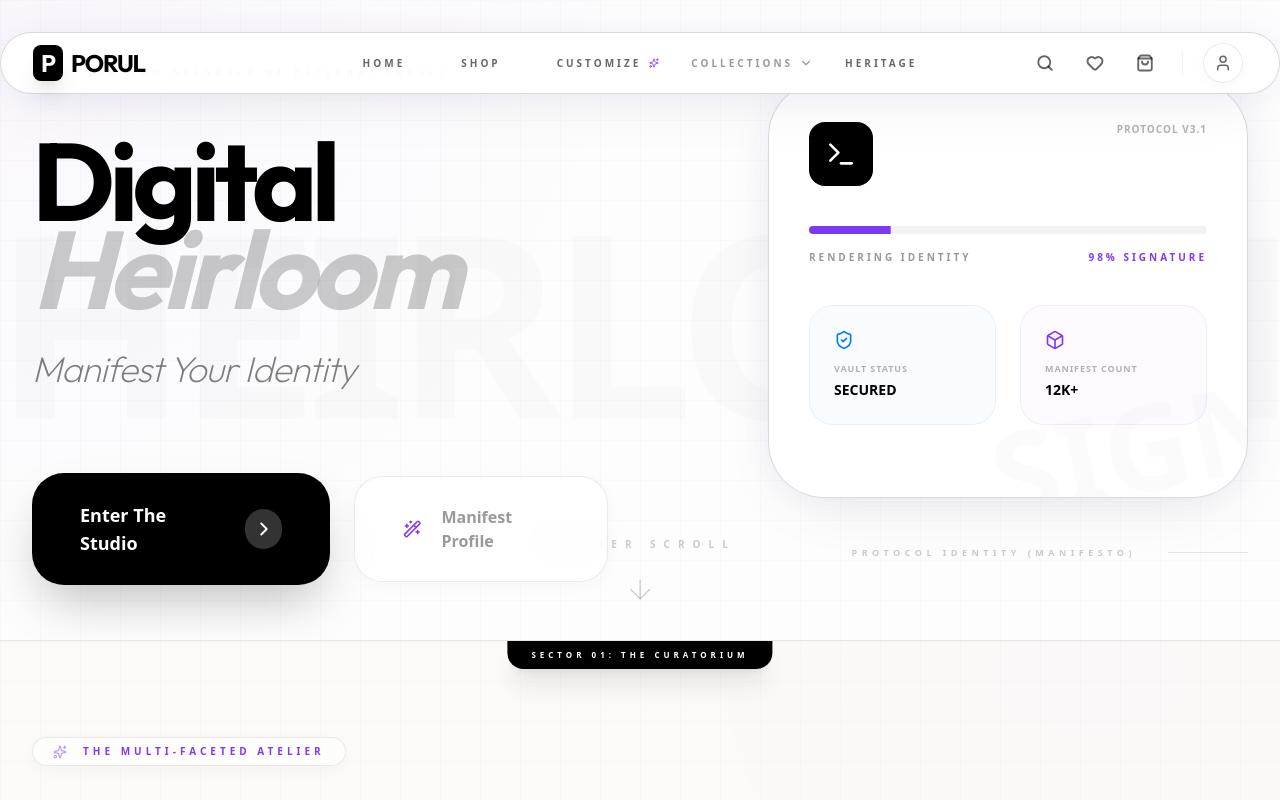
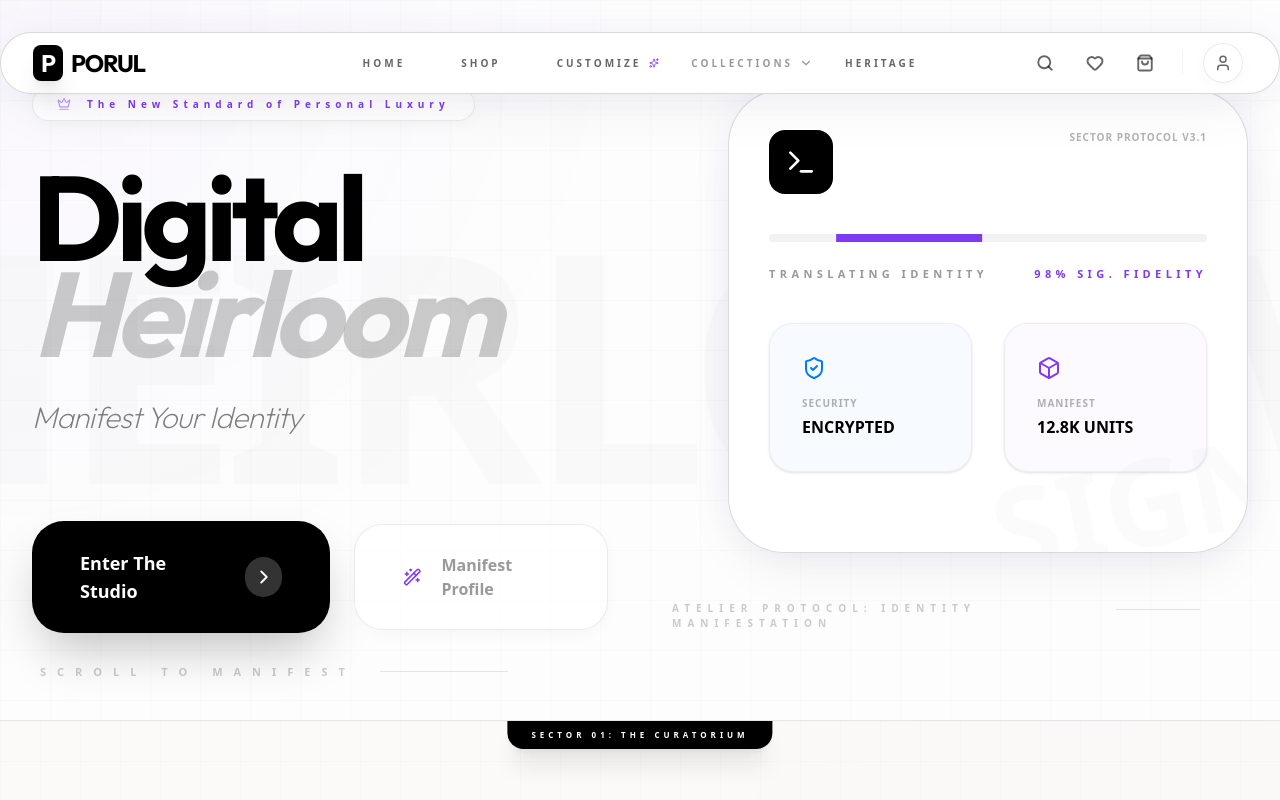
Before and after one commit to PavanKumar-HQ/Porul, a Next.js app: page / in a window 1280 px wide. Shown: the top 800 px of the page. Built offline with nearby package versions, Linux system fonts and the light colour scheme.

Commit message:
feat: implement global multi-layered parallax scrolling for immersive 3D depth

```diff
--- a/src/components/sections/Hero.tsx
+++ b/src/components/sections/Hero.tsx
@@ -3,7 +3,7 @@
 import { motion, useScroll, useTransform, AnimatePresence } from "framer-motion";
 import { ArrowDown, Sparkles, ChevronRight, Wand2, ShieldCheck, Crown, Terminal, Box } from "lucide-react";
 import Link from "next/link";
-import { useState, useEffect } from "react";
+import { useState, useEffect, useRef } from "react";
 import Image from "next/image";
 
 const messages = [
@@ -34,6 +34,12 @@ const TypewriterText = ({ text }: { text: string }) => {
 };
 
 export default function Hero() {
+  const containerRef = useRef(null);
+  const { scrollYProgress } = useScroll({
+    target: containerRef,
+    offset: ["start start", "end start"]
+  });
+
   const [mousePosition, setMousePosition] = useState({ x: 0, y: 0 });
   const [currentMessage, setCurrentMessage] = useState(0);
 
@@ -53,15 +59,28 @@ export default function Hero() {
     };
   }, []);
 
-  const { scrollY } = useScroll();
-  const y1 = useTransform(scrollY, [0, 500], [0, 60]);
-  const opacity = useTransform(scrollY, [0, 300], [1, 0]);
+  // Diverse Parallax Transforms
+  const yText = useTransform(scrollYProgress, [0, 1], [0, 150]);
+  const yArtifactL = useTransform(scrollYProgress, [0, 1], [0, -250]);
+  const yArtifactR = useTransform(scrollYProgress, [0, 1], [0, -100]);
+  const yBgLabel = useTransform(scrollYProgress, [0, 1], [0, 300]);
+  const yGrid = useTransform(scrollYProgress, [0, 1], [0, 50]);
+  const opacityFade = useTransform(scrollYProgress, [0, 0.8], [1, 0]);
 
   return (
-    <section className="relative h-[80vh] flex items-center justify-center overflow-hidden bg-[#FDFDFD]">
-      {/* Improvised Space Optimization: Architectural Blueprint Backdrop */}
-      <div className="absolute inset-0 bg-[linear-gradient(to_right,#80808008_1px,transparent_1px),linear-gradient(to_bottom,#80808008_1px,transparent_1px)] bg-[size:40px_40px] pointer-events-none" />
-      <div className="absolute top-1/2 left-1/2 -translate-x-1/2 -translate-y-1/2 text-[20vw] font-black text-black/[0.015] uppercase tracking-tighter select-none pointer-events-none">HEIRLOOM</div>
+    <section ref={containerRef} className="relative h-[90vh] flex items-center justify-center overflow-hidden bg-[#FDFDFD]">
+      {/* Parallax Background Layers */}
+      <motion.div
+         style={{ y: yGrid }}
+         className="absolute inset-0 bg-[linear-gradient(to_right,#80808008_1px,transparent_1px),linear-gradient(to_bottom,#80808008_1px,transparent_1px)] bg-[size:50px_50px] pointer-events-none"
+      />
+
+      <motion.div
+         style={{ y: yBgLabel, opacity: opacityFade }}
+         className="absolute top-1/2 left-1/2 -translate-x-1/2 -translate-y-1/2 text-[25vw] font-black text-black/[0.015] uppercase tracking-tighter select-none pointer-events-none"
+      >
+         HEIRLOOM
+      </motion.div>
 
       <motion.div
         className="pointer-events-none fixed inset-0 z-0 opacity-25"
@@ -71,7 +90,7 @@ export default function Hero() {
       />
 
       <div className="relative z-20 w-full max-w-[1400px] px-8 flex flex-col lg:flex-row items-center justify-between gap-16 text-center lg:text-left">
-        <div className="flex-1 space-y-8">
+        <motion.div style={{ y: yText, opacity: opacityFade }} className="flex-1 space-y-8">
            <motion.div
               initial={{ opacity: 0, x: -15 }}
               animate={{ opacity: 1, x: 0 }}
@@ -81,8 +100,8 @@ export default function Hero() {
               The New Standard of Personal Luxury
            </motion.div>
 
-           <motion.div style={{ y: y1, opacity }} className="space-y-8">
-             <h1 className="text-[64px] md:text-[96px] lg:text-[110px] font-bold font-outfit leading-[0.8] tracking-tighter text-black select-none">
+           <div className="space-y-8">
+             <h1 className="text-[64px] md:text-[96px] lg:text-[120px] font-bold font-outfit leading-[0.8] tracking-tighter text-black select-none">
                Digital <br />
                <span className="text-black/20 italic">
                  <TypewriterText text="Heirloom" />
@@ -97,13 +116,13 @@ export default function Hero() {
                     animate={{ y: 0, opacity: 1, filter: "blur(0px)" }}
                     exit={{ y: -10, opacity: 0, filter: "blur(2px)" }}
                     transition={{ duration: 0.8, ease: [0.16, 1, 0.3, 1] }}
-                    className="text-2xl md:text-4xl font-extralight text-black/50 italic tracking-tight font-outfit"
+                    className="text-2xl md:text-3xl font-extralight text-black/50 italic tracking-tight font-outfit"
                   >
                     {messages[currentMessage]}
                   </motion.p>
                 </AnimatePresence>
              </div>
-           </motion.div>
+           </div>
 
            <motion.div
              initial={{ opacity: 0, y: 15 }}
@@ -122,71 +141,74 @@ export default function Hero() {
                 Manifest Profile
              </Link>
           </motion.div>
-        </div>
+        </motion.div>
 
-        {/* Improved Horizontal Layout: Technical Data Display */}
-        <div className="flex-1 hidden lg:flex flex-col gap-12 items-end">
+        {/* Parallax Technical Data Display */}
+        <motion.div style={{ y: yArtifactR }} className="flex-1 hidden lg:flex flex-col gap-12 items-end">
            <motion.div
               initial={{ opacity: 0, x: 20 }}
               animate={{ opacity: 1, x: 0 }}
               transition={{ delay: 0.5 }}
-              className="glass-lvl-3 p-10 rounded-[56px] border border-black/10 w-[480px] space-y-8 relative overflow-hidden"
+              className="glass-lvl-3 p-10 rounded-[56px] border border-black/10 w-[520px] space-y-10 relative overflow-hidden shadow-2xl"
            >
               <div className="flex justify-between items-start mb-10">
                  <div className="w-16 h-16 rounded-2xl bg-black flex items-center justify-center text-white">
                     <Terminal size={32} />
                  </div>
-                 <span className="text-[10px] font-black uppercase tracking-widest text-black/30">Protocol v3.1</span>
+                 <span className="text-[10px] font-black uppercase tracking-widest text-black/30">Sector Protocol v3.1</span>
               </div>
-              <div className="space-y-4">
+
+              <div className="space-y-6">
                  <div className="h-2 w-full bg-black/5 rounded-full overflow-hidden">
                     <motion.div
                        animate={{ x: ["-100%", "100%"] }}
-                       transition={{ duration: 3, repeat: Infinity, ease: "linear" }}
+                       transition={{ duration: 4, repeat: Infinity, ease: "linear" }}
                        className="h-full w-1/3 bg-accent-violet"
                     />
                  </div>
-                 <div className="flex justify-between text-[10px] font-black uppercase tracking-[0.3em] text-black/40">
-                    <span>Rendering Identity</span>
-                    <span className="text-accent-violet">98% Signature</span>
+                 <div className="flex justify-between text-[11px] font-black uppercase tracking-[0.4em] text-black">
+                    <span className="opacity-40">Translating Identity</span>
+                    <span className="text-accent-violet">98% Sig. Fidelity</span>
                  </div>
               </div>
-              <div className="grid grid-cols-2 gap-6 mt-10">
-                 <div className="p-6 rounded-3xl bg-[#F0F7FF]/40 border border-black/5">
-                    <ShieldCheck size={20} className="text-accent-blue mb-3" />
-                    <p className="text-[9px] font-black uppercase tracking-widest text-black/30">Vault Status</p>
-                    <p className="text-sm font-bold text-black mt-1">SECURED</p>
-                 </div>
-                 <div className="p-6 rounded-3xl bg-[#FAF5FF]/40 border border-black/5">
-                    <Box size={20} className="text-accent-violet mb-3" />
-                    <p className="text-[9px] font-black uppercase tracking-widest text-black/30">Manifest Count</p>
-                    <p className="text-sm font-bold text-black mt-1">12K+</p>
-                 </div>
+
+              <div className="grid grid-cols-2 gap-8 mt-10">
+                 <motion.div
+                    whileHover={{ scale: 1.05 }}
+                    className="p-8 rounded-3xl bg-[#F0F7FF]/50 border border-black/5 shadow-sm"
+                 >
+                    <ShieldCheck size={24} className="text-accent-blue mb-4" />
+                    <p className="text-[10px] font-black uppercase tracking-widest text-black/30 mb-1">Security</p>
+                    <p className="text-base font-bold text-black">ENCRYPTED</p>
+                 </motion.div>
+                 <motion.div
+                    whileHover={{ scale: 1.05 }}
+                    className="p-8 rounded-3xl bg-[#FAF5FF]/50 border border-black/5 shadow-sm"
+                 >
+                    <Box size={24} className="text-accent-violet mb-4" />
+                    <p className="text-[10px] font-black uppercase tracking-widest text-black/30 mb-1">Manifest</p>
+                    <p className="text-base font-bold text-black">12.8K UNITS</p>
+                 </motion.div>
               </div>
+
               <div className="absolute -bottom-10 -right-10 text-[120px] font-black text-black/[0.015] -rotate-12 select-none pointer-events-none">SIGN</div>
            </motion.div>
 
-           <div className="flex gap-8 group/socials">
-              <span className="text-[9px] font-black uppercase tracking-[0.5em] text-black/20 group-hover/socials:text-black/40 transition-colors">Protocol Identity (Manifesto)</span>
-              <div className="w-20 h-px bg-black/10 mt-1.5" />
+           <div className="flex gap-8 group/socials pr-12">
+              <span className="text-[10px] font-black uppercase tracking-[0.6em] text-black/20 group-hover/socials:text-black/40 transition-colors cursor-default">Atelier Protocol: Identity manifestation</span>
+              <div className="w-24 h-px bg-black/10 mt-2" />
            </div>
-        </div>
+        </motion.div>
       </div>
 
-      {/* Floating Status Indicator */}
       <motion.div
         initial={{ opacity: 0 }}
         animate={{ opacity: 1 }}
         transition={{ delay: 2.5 }}
-        className="absolute bottom-10 left-1/2 -translate-x-1/2 flex flex-col items-center gap-4 text-black/20"
+        className="absolute bottom-10 left-10 flex items-center gap-6 text-black/20"
       >
-        <span className="text-[10px] font-black uppercase tracking-[0.8em]">Atelier Scroll</span>
-        <motion.div
-           animate={{ y: [0, 8, 0] }}
-           transition={{ duration: 3, repeat: Infinity, ease: "easeInOut" }}
-        >
-           <ArrowDown size={32} strokeWidth={1} />
-        </motion.div>
+        <span className="text-[11px] font-black uppercase tracking-[1em]">Scroll to Manifest</span>
+        <div className="w-32 h-px bg-black/10" />
       </motion.div>
     </section>
   );
--- a/src/components/sections/ProductShowcase.tsx
+++ b/src/components/sections/ProductShowcase.tsx
@@ -9,9 +9,17 @@ import { useCart } from "@/context/CartContext";
 import { useRef } from "react";
 
 export default function ProductShowcase() {
+  const containerRef = useRef(null);
   const scrollRef = useRef<HTMLDivElement>(null);
   const { isInWishlist, addToWishlist, removeFromWishlist } = useWishlist();
   const { addToCart } = useCart();
+
+  const { scrollYProgress } = useScroll({
+    target: containerRef,
+    offset: ["start end", "end start"]
+  });
+
+  const yLabel = useTransform(scrollYProgress, [0, 1], [-100, 100]);
 
   const scrollLeft = () => {
     if (scrollRef.current) {
@@ -26,14 +34,21 @@ export default function ProductShowcase() {
   };
 
   return (
-    <section className="py-24 overflow-hidden bg-[#F0F7FF]/50 text-black relative group/showcase-section border-t border-black/[0.08]">
+    <section ref={containerRef} className="py-24 overflow-hidden bg-[#F0F7FF]/50 text-black relative group/showcase-section border-t border-black/[0.08]">
       {/* Structural Differentiation: Section Identity Badge */}
       <div className="absolute top-0 right-[15%] py-2.5 px-8 rounded-b-[24px] bg-black text-white text-[9px] font-black uppercase tracking-[0.6em] z-20 shadow-2xl">
          Sector 02: Exhibition Hall
       </div>
 
       <div className="absolute inset-0 bg-[linear-gradient(to_right,#0070f308_1px,transparent_1px),linear-gradient(to_bottom,#0070f308_1px,transparent_1px)] bg-[size:32px_32px]" />
-      <div className="absolute top-20 left-1/2 -translate-x-1/2 text-[12vw] font-black text-black/[0.015] uppercase tracking-tighter select-none pointer-events-none group-hover/showcase-section:text-accent-blue/[0.03] transition-colors duration-1000">COLLECT</div>
+
+      {/* Parallax Label */}
+      <motion.div
+         style={{ y: yLabel }}
+         className="absolute top-20 left-1/2 -translate-x-1/2 text-[15vw] font-black text-black/[0.015] uppercase tracking-tighter select-none pointer-events-none group-hover/showcase-section:text-accent-blue/[0.03] transition-colors duration-1000"
+      >
+         COLLECT
+      </motion.div>
 
       <div className="px-8 max-w-[1400px] mx-auto flex flex-col md:flex-row justify-between items-end mb-16 gap-12 relative z-10">
         <div className="max-w-2xl">
--- a/src/components/sections/WhyPorul.tsx
+++ b/src/components/sections/WhyPorul.tsx
@@ -1,7 +1,8 @@
 "use client";
 
-import { motion } from "framer-motion";
+import { motion, useScroll, useTransform } from "framer-motion";
 import { ShieldCheck, Zap, Heart, Globe, Sparkles } from "lucide-react";
+import { useRef } from "react";
 
 const axioms = [
   {
@@ -43,11 +44,30 @@ const axioms = [
 ];
 
 export default function WhyPorul() {
+  const containerRef = useRef(null);
+  const { scrollYProgress } = useScroll({
+    target: containerRef,
+    offset: ["start end", "end start"]
+  });
+
+  const yLabel = useTransform(scrollYProgress, [0, 1], [-150, 150]);
+
   return (
-    <section className="py-20 px-8 bg-[#FAF5FF]/30 relative overflow-hidden group/why-section border-y border-black/5">
-      {/* Space Optimization: Differentiated Violet Backdrop */}
+    <section ref={containerRef} className="py-24 px-8 bg-[#FAF5FF]/30 relative overflow-hidden group/why-section border-t border-black/[0.08]">
+      {/* Structural Differentiation: Section Identity Badge */}
+      <div className="absolute top-0 right-[25%] py-2.5 px-8 rounded-b-[24px] bg-black text-white text-[9px] font-black uppercase tracking-[0.6em] z-20 shadow-2xl">
+         Sector 03: Protocol Axioms
+      </div>
+
       <div className="absolute inset-x-0 inset-y-0 opacity-[0.03] select-none pointer-events-none -z-10 bg-[radial-gradient(circle_at_20%_20%,rgba(126,58,242,0.1),transparent_50%)]" />
-      <div className="absolute top-20 left-10 text-[10vw] font-black text-black/[0.012] uppercase tracking-tighter select-none pointer-events-none group-hover/why-section:text-accent-violet/[0.03] transition-colors duration-1000">AXIOMS</div>
+
+      {/* Parallax Label */}
+      <motion.div
+         style={{ y: yLabel }}
+         className="absolute top-20 left-10 text-[15vw] font-black text-black/[0.012] uppercase tracking-tighter select-none pointer-events-none group-hover/why-section:text-accent-violet/[0.03] transition-colors duration-1000"
+      >
+         AXIOMS
+      </motion.div>
 
       <div className="max-w-[1400px] mx-auto relative z-10">
         <div className="text-center mb-12 space-y-6">
```
